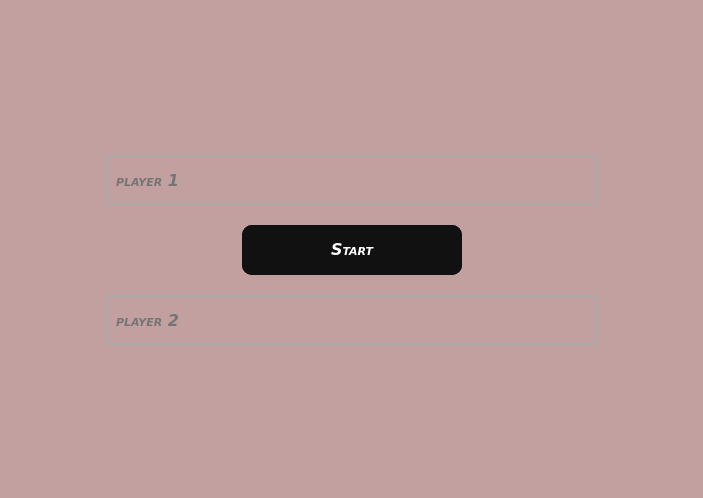
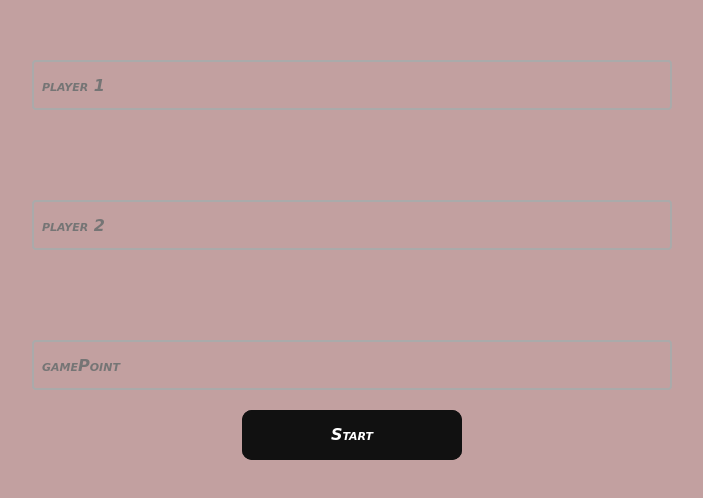
Before and after one commit to ManojKrJena/JavaScript-Mini-Project---JS-Mini-Project---c80vmew3b3vw, a plain HTML site: page index.html in a window 1280 px wide. Shown: the part 150-648 px from the top of the page, without its empty margins (288-991 px from the left). Drawn offline with Linux system fonts and the light colour scheme.

Commit message:
change in css

```diff
--- a/App.js
+++ b/App.js
@@ -5,7 +5,8 @@ var player2 = document.querySelector("#p2");
 var user1 = document.querySelector("#player1");
 var user2 = document.querySelector("#player2");
 var winner = document.querySelector("#winner");
-
+var gamePoint=document.querySelector("#gamePoint");
+// console.log(gamePoint);
 // ------------------------------------------------------------------------------------------------------------------------------------------------------------------------------------------------------
 //change your Ingame setting
 
@@ -20,7 +21,6 @@ var ballSpeed = 5;
 var p1count = 0,
   p2count = 0,
   currentPoint = 0,
-  gamePoint = 5,
   reqId = undefined;
 
 // ------------------------------------------------------------------------------------------------------------------------------------------------------------------------------------------------------------------
@@ -220,7 +220,10 @@ btn.addEventListener("click", () => {
   u2.innerText = user2.value;
   player1.innerText = p1count;
   player2.innerText = p2count;
+  gamePoint=gamePoint.value;
+  console.log(gamePoint);
   reqId = requestAnimationFrame(loop);
+
 });
 reset.addEventListener("click", () => {
   currentPoint = 0;
--- a/index.html
+++ b/index.html
@@ -15,7 +15,7 @@
 
         <input type="text" id="player1" placeholder="player 1" />
         <input type="text" id="player2" placeholder="player 2" />
-
+        <input type="number" id="gamePoint" placeholder="gamePoint" />
         <button class="start-btn">Start</button>
 
     </div>
--- a/styles.css
+++ b/styles.css
@@ -1,4 +1,4 @@
-input[type=text] {
+input[type] {
     width: 100%;
     border: 2px solid #aaa;
     border-radius: 4px;
@@ -38,7 +38,7 @@ body {
 }
 
 #player1,
-#player2 {
+#player2,#gamePoint {
     position: relative;
 
     height: 50px;
@@ -49,10 +49,9 @@ body {
 }
 
 .start-btn {
-    position: absolute;
+    /* position: absolute;
     top: 50%;
-    left: 50%;
-
+    left: 50%; */
     transform: translate(-50%, -50%);
     width: 220px;
     height: 50px;
@@ -65,6 +64,7 @@ body {
     border-radius: 10px;
     font: italic small-caps bold 16px/2 cursive;
     text-align: center;
+    margin: 0 50%;
 }
 
 .start-btn:before {
```
